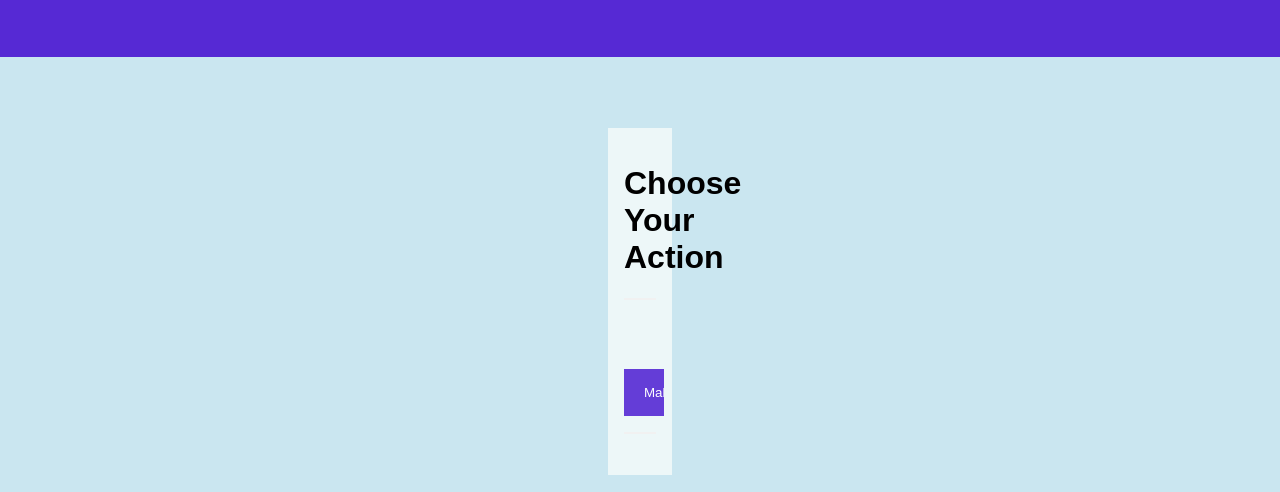
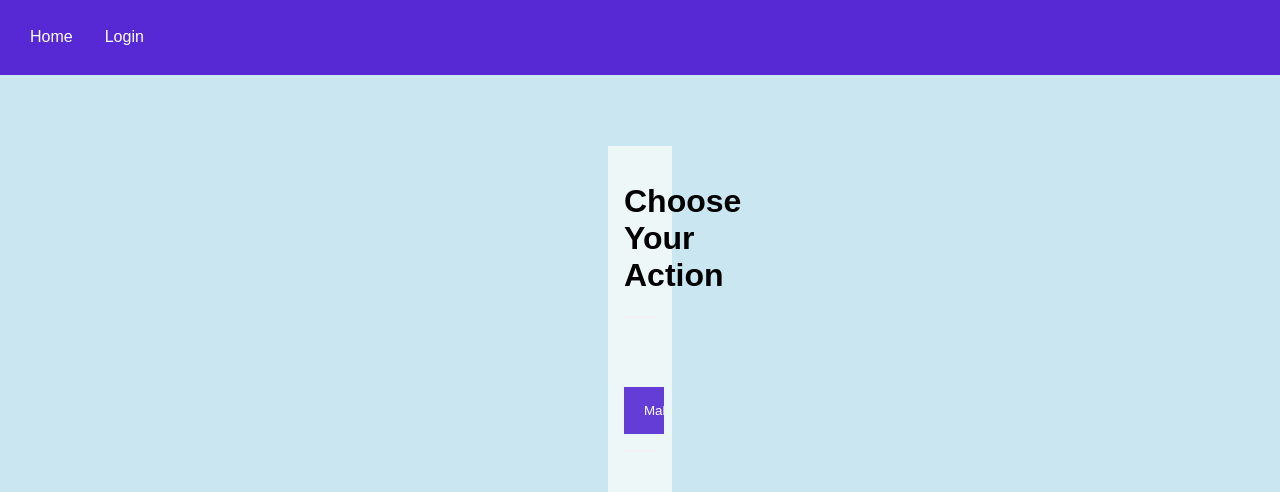
Before and after one commit to commando01000/project, a PHP site: page /afterlogin.php in a window 1280 px wide. Shown: the top 492 px of the page. Run offline with PHP 8.4, Linux system fonts and the light colour scheme.

Commit message:
Update afterlogin.php

```diff
--- a/afterlogin.php
+++ b/afterlogin.php
@@ -7,8 +7,8 @@
   <link rel="stylesheet" href="cssF.css">
 </head>
 <ul>
-    <li><a class="active" href="#home"></a></li>
-    <li><a href="#news">  </a></li>
+  <li><a href="index">Home</a></li>
+  <li><a href="LoginFA">Login</a></li>
   <li><a href="#contact">  </a></li>
   </ul>
 
```
